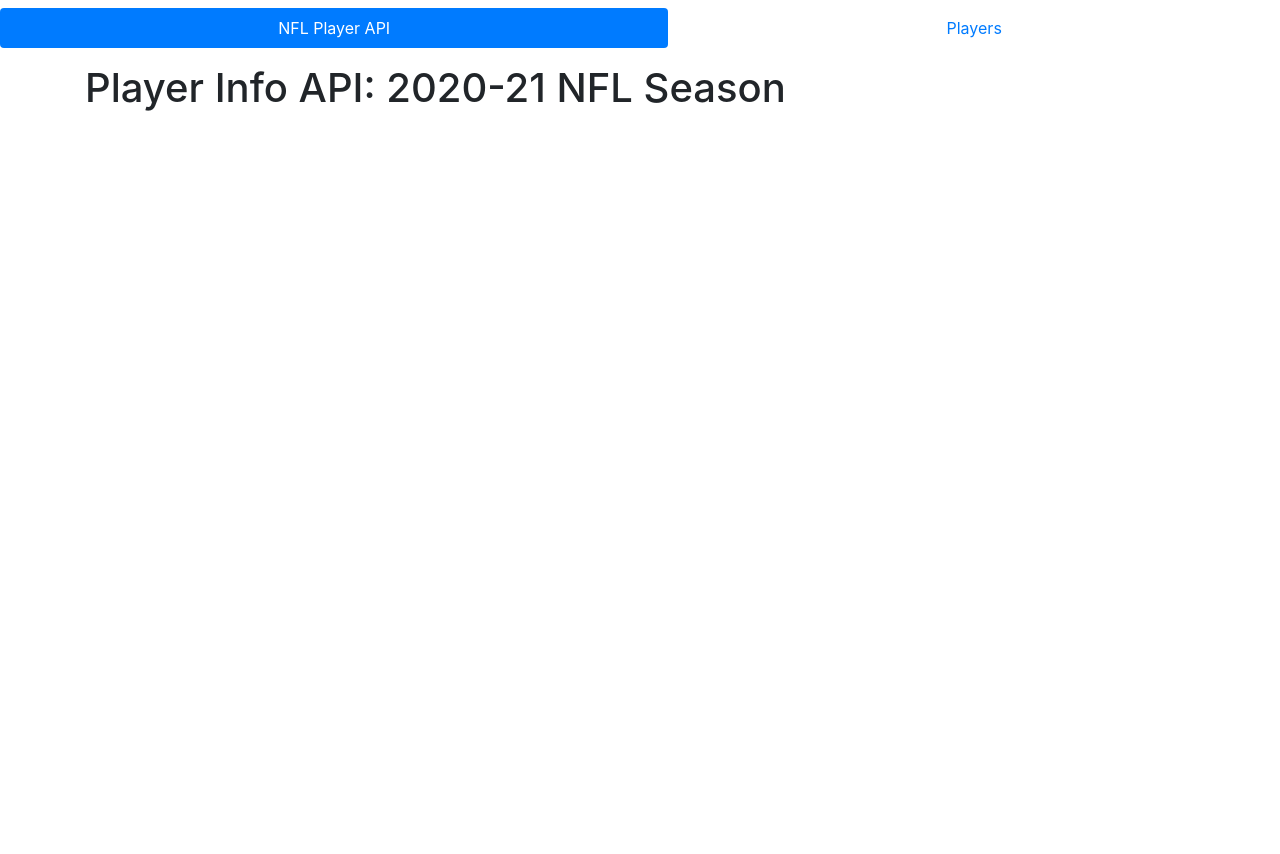
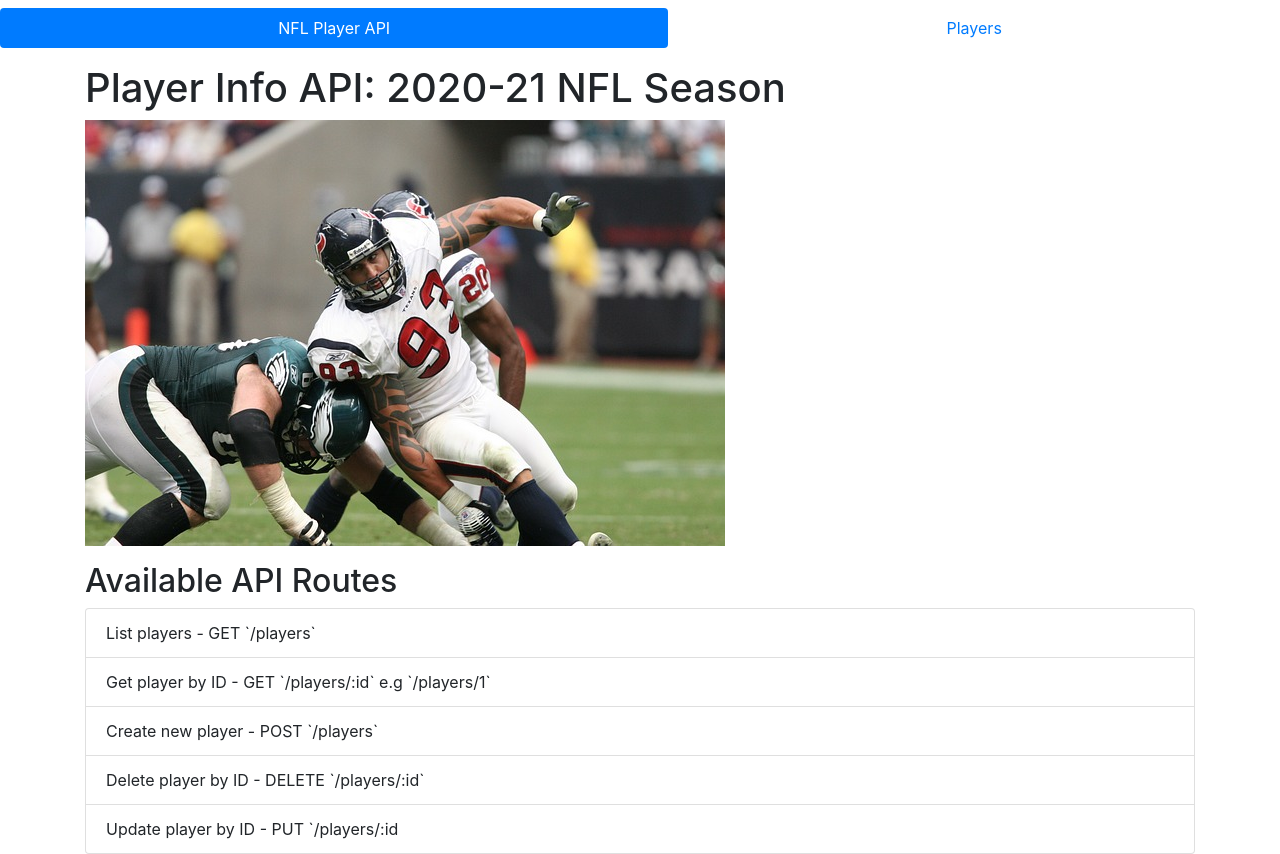
Before and after one commit to newline-sandbox/typescript-api-node, a website: page index.html in a window 1280 px wide. Before the commit the page ends 800 px from the top, so only its background shows below. Drawn offline with nearby package versions, Linux system fonts and the light colour scheme; files whose address does not match are found by name.

Commit message:
document API

```diff
--- a/index.html
+++ b/index.html
@@ -17,6 +17,15 @@
   </ul>
   <div class="container mt-3">
     <h1>Player Info API: 2020-21 NFL Season</h1>
+    <img src="/dist/images/football.jpg" class="img-fluid" alt="Responsive image">
+    <h2 class="mt-3">Available API Routes</h2>
+    <ul class="list-group">
+      <li class="list-group-item">List players - GET `/players`</li>
+      <li class="list-group-item">Get player by ID - GET `/players/:id` e.g `/players/1`</li>
+      <li class="list-group-item">Create new player - POST `/players`</li>
+      <li class="list-group-item">Delete player by ID - DELETE `/players/:id`</li>
+      <li class="list-group-item">Update player by ID - PUT `/players/:id</li>
+    </ul>
   </div>
 </body>
 </html>
```
Also changed, not shown: app_screenshot.png (added).
